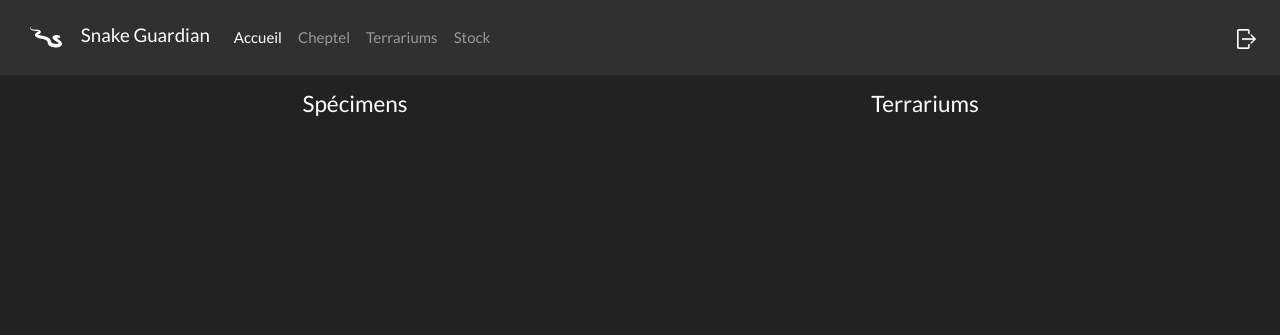
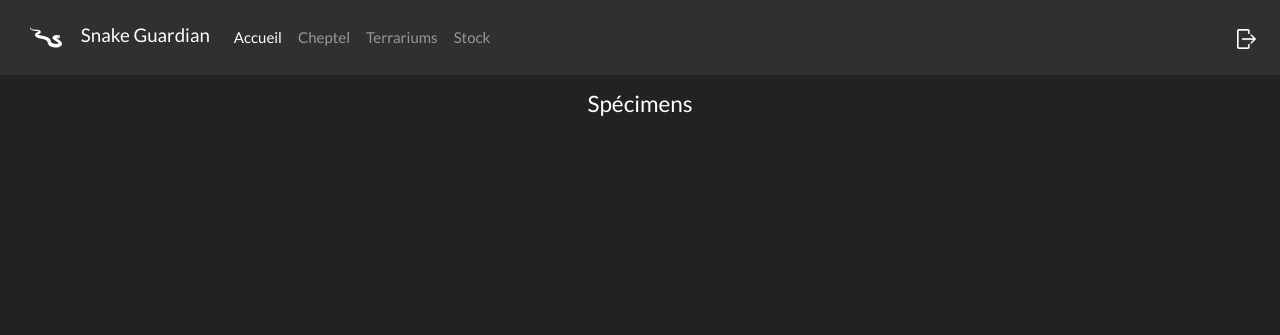
Before and after one commit to Jeeppy/snakeguardian, a Django app: page / in a window 1280 px wide. Shown: the top 335 px of the page. Run offline with Django 3.2, Linux system fonts and the light colour scheme; the visitor is signed in with stand-in values (Sample User, id 1); data that the repository does not hold is empty; parts of the project's set-up code (start-up, migrations or seed data) failed here and were passed over; some libraries are stand-ins or nearby versions.

Commit message:
Suppression des terrariums en page d'accueil

```diff
--- a/book/templates/book/index.html
+++ b/book/templates/book/index.html
@@ -1,14 +1,11 @@
 {% extends "book/parent.html" %}
 {% load static %}
 {% block page %}
-<div class="container">
-    <div class="row">
-        <div class="col-6 text-center">
+    <div class="container text-center">
         <h4>Spécimens</h4>
-            <div class="container">
         <div class="row justify-content-center text-center">
             {% for specimen in specimens %}
-                            <a class="specimen-card col-6" href="/specimen/{{ specimen.id }}">
+                    <a class="specimen-card col-3" href="/specimen/{{ specimen.id }}">
                         <div class="row">
                             <div class="col-6 padding-0">
                                 <img class="photo" src="{% if specimen.photos.last %}/media/photos/{{ specimen.photos.last.filename }}{% else %}{% static 'photo-snake.png' %}{% endif %}" />
@@ -26,31 +23,4 @@
             {% endfor %}
         </div>
     </div>
-        </div>
-        <div class="col-6 text-center">
-            <h4>Terrariums</h4>
-            <div class="container">
-                <div class="row justify-content-center">
-                    {% for terrarium in terrariums %}
-                        <a class="specimen-card" href="/terrarium/{{ terrarium.id }}">
-                            <h1>{{  terrarium.nom }}</h1>
-                            <p class="text-center{% if not terrarium.alerter_bac_eau and not terrarium.alerter_substrat and not terrarium.alerter_desinfection %} padding-bottom-05{% endif %}">
-                                {{ terrarium.longueur }} x {{ terrarium.largeur }} x {{ terrarium.hauteur }}
-                            </p>
-                            {% if terrarium.alerter_bac_eau %}
-                                <img class="alerte" src="{% static 'goutte.png' %}" title="Le bac à eau doit-être nettoyé"/>
-                            {% endif %}
-                            {% if terrarium.alerter_substrat %}
-                                <img class="alerte" src="{% static 'substrat.png' %}" title="Le substrat doit-être changé"/>
-                            {% endif %}
-                            {% if terrarium.alerter_desinfection %}
-                                <img class="alerte" src="{% static 'eponge.png' %}" title="Le terrarium doit-être desinfecté"/>
-                            {% endif %}
-                        </a>
-                    {% endfor %}
-                </div>
-            </div>
-        </div>
-    </div>
-</div>
 {% endblock %}
--- a/book/views.py
+++ b/book/views.py
@@ -21,13 +21,11 @@ def index(request):
     Page index
     """
     specimens = Specimen.objects.filter(utilisateur=request.user).order_by('nom')
-    terrariums = Terrarium.objects.filter(utilisateur=request.user).order_by('nom')
     return render(
         request,
         'book/index.html',
         {
             'specimens': specimens,
-            'terrariums': terrariums
         }
     )
 
```
Lines whose indentation alone changed are shown as unchanged.
